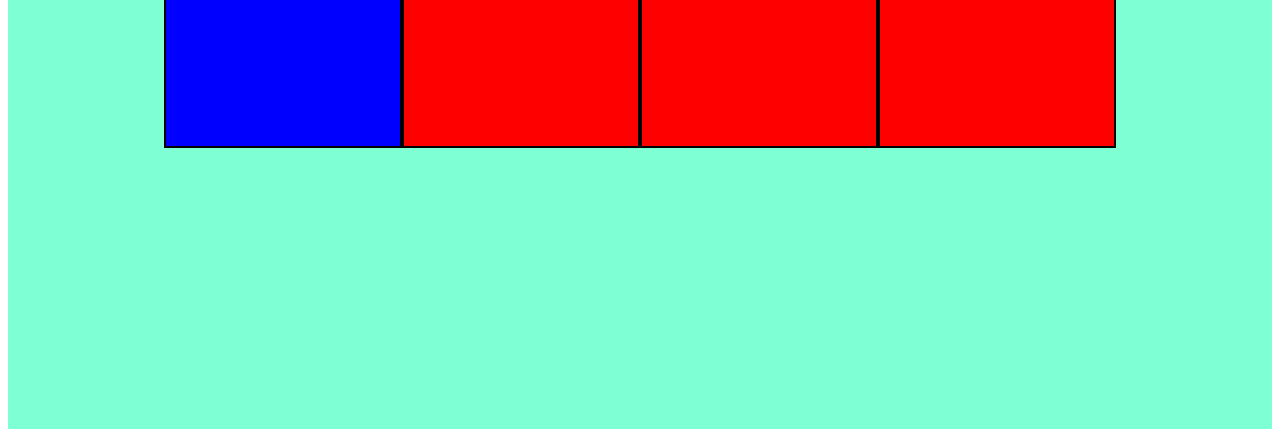
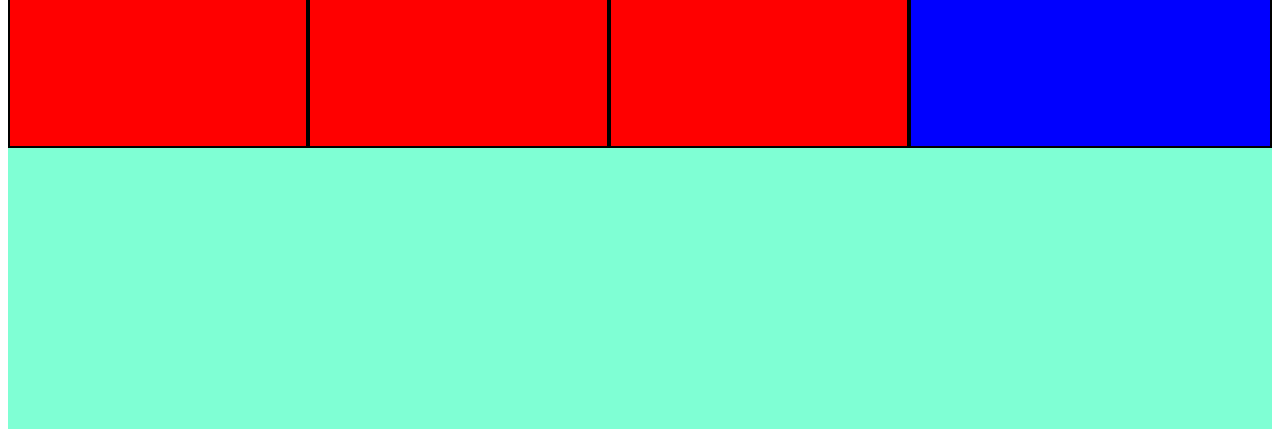
Before and after one commit to muhee65/HTML-CSS-CodeWithHarry, a plain HTML site: page Chapter6-Flexbox-Exercise/index.html in a window 1280 px wide. Shown: the part 379-816 px from the top of the page. Drawn offline with Linux system fonts and the light colour scheme.

Commit message:
update in Exercise 6

```diff
--- a/Chapter6-Flexbox-Exercise/index.html
+++ b/Chapter6-Flexbox-Exercise/index.html
@@ -6,6 +6,11 @@
   <meta name="viewport" content="width=device-width, initial-scale=1.0">
   <title>Flexbox Float</title>
   <style>
+    * {
+      font-size: 64px;
+      color: white;
+      font-weight: bold;
+    }
     .container {
       display: flex;
       flex-direction: row;
@@ -13,15 +18,18 @@
       justify-content: center;
       background-color: aquamarine;
       height: 100vh;
-      /* align-items:center; */
-      align-content: center;
+      align-items:center;
+      /* align-content: center; */
     }
     .box1 {
       height: 234px;
       width: 234px;
       background-color: blue;
-      /* float: left; */
+      /* float: right; */
       border: 2px solid black;
+      order: 4;
+      /* align-self: flex-end; */
+      flex-grow: 2;
 
     }
     .box2 {
@@ -31,6 +39,7 @@
       /* float: right;
       clear: both; */
       border: 2px solid black;
+      flex-grow: 1;
     }
   </style>
 </head>
```
